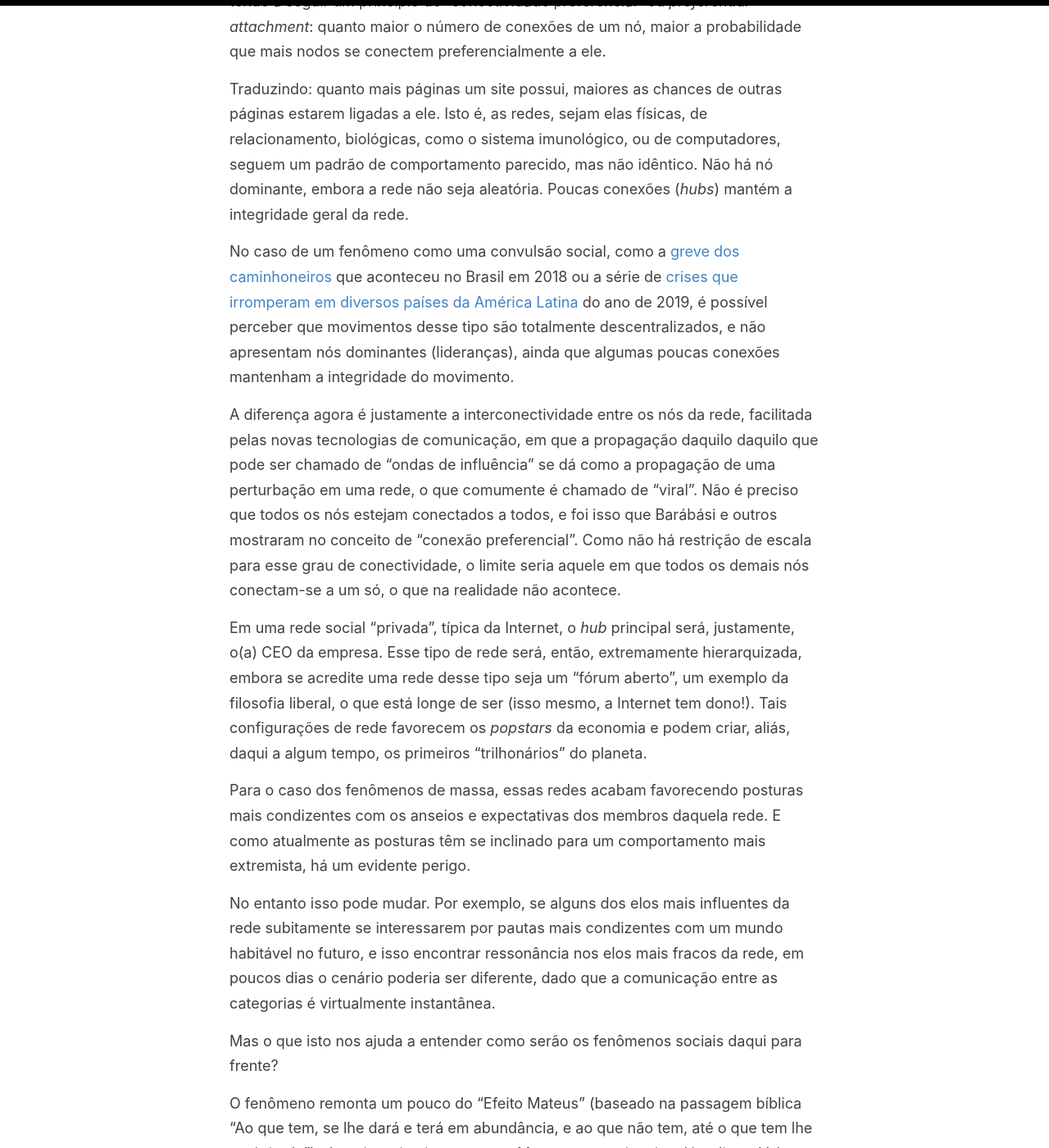
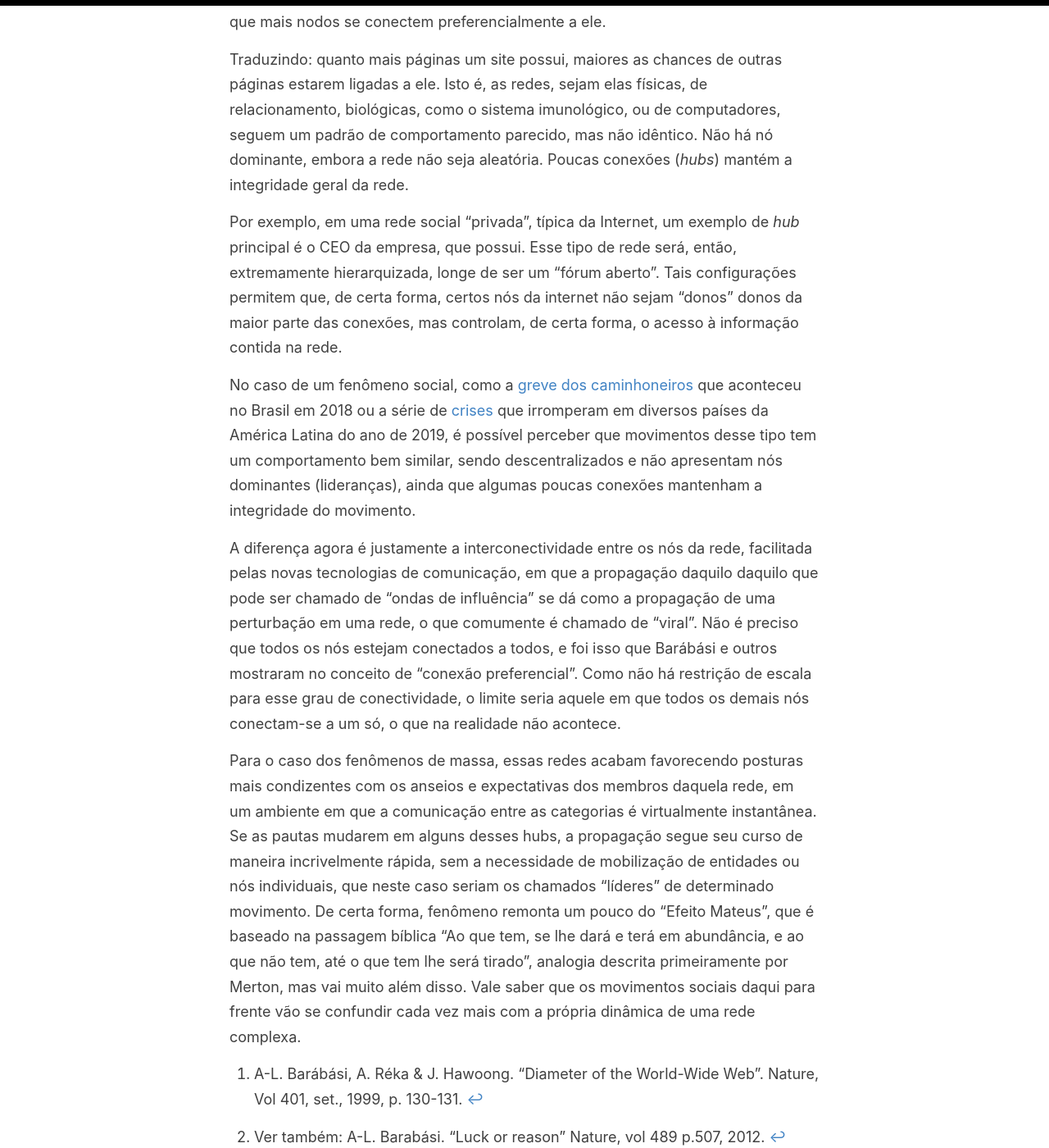
Before and after one commit to tonidandel/otelegrafo_, a Jekyll site: the page built from _posts/2019-11-22-redes-complexas-podem-explicar-fenomenos-sociais.md, in a window 1280 px wide and 1400 px high, scrolled down 773 px. Shown: the whole window at 82% size. Built offline with Jekyll 4.4.1, drawn with Linux system fonts in a browser that asks for light colours; some of the changed text lies outside the part shown.

Commit message:
post-update

```diff
--- a/_posts/2019-11-22-redes-complexas-podem-explicar-fenomenos-sociais.md
+++ b/_posts/2019-11-22-redes-complexas-podem-explicar-fenomenos-sociais.md
@@ -1,30 +1,26 @@
 ---
 layout: post
-title: Redes complexas podem explicar um "viral" do século XXI?
+title: A Ciência Redes pode explicar um "viral"?
 categories: [tecnologia,sociedade]
 ---
 
 Existe um artigo fenomenal da Nature, de 1999, em que os autores (Barábási et
-al) fazem um mapeamento da Internet e de outros sistemas de rede do mundo. [^1] Neste trabalho eles buscavam encontrar uma métrica para estimar o "tamanho" da web e fizeram uma grande descoberta: a de que embora a rede tenha (agora) cerca de três dêcadas de idade, qualquer página poderia ser alcançada com um total de 19 cliques, mesmo considerando o seu tamanho crescente.
+al) fazem um [mapeamento da Internet]([http://barabasi.com/f/65.pdf](http://barabasi.com/f/65.pdf))([^1]) e de outros sistemas de rede do mundo. Neste trabalho eles buscavam encontrar uma métrica para estimar o "tamanho" da web e fizeram uma grande descoberta: a de que embora a rede tenha (agora) cerca de três dêcadas de idade, qualquer página poderia ser alcançada com um total de 19 cliques, mesmo considerando o seu tamanho crescente.
 
-A Internet pode ser pensada como um grande conjunto de nós, que são representados pelas páginas, e um conjunto de arcos, que são representados pelos links que ligam uma página às outras. Os autores concluíram que os nós da Internet possuem graus de conectividade baseadas em uma lei de potência, em que a maioria dos nós tem baixa conectividade ao passo que uma minoria tem alta conectividade. [^2] Em sistemas desse tipo a distribuição de conectividade dos nós tende a seguir um princípio de “conectividade preferencial” ou *preferential attachment*: quanto maior o número de conexões de um nó, maior a probabilidade que mais nodos se conectem preferencialmente a ele.
+A Internet pode ser pensada como um grande conjunto de nós, que são representados pelas páginas, e um conjunto de arcos, que são representados pelos links que ligam uma página às outras. Os autores concluíram que os nós da Internet possuem graus de conectividade baseadas em uma [lei de potência](https://polymer.bu.edu/hes/rp-barabasi12networks.pdf)([^2]), em que a maioria dos nós tem baixa conectividade ao passo que uma minoria tem alta conectividade. Em sistemas desse tipo a distribuição de conectividade dos nós tende a seguir um princípio de “conectividade preferencial” ou *preferential attachment*: quanto maior o número de conexões de um nó, maior a probabilidade que mais nodos se conectem preferencialmente a ele.
 
 Traduzindo: quanto mais páginas um site possui, maiores as chances de outras páginas estarem ligadas a ele. Isto é, as redes, sejam elas físicas, de relacionamento, biológicas, como o sistema imunológico, ou de computadores, seguem um padrão de comportamento parecido, mas não idêntico. Não há nó dominante, embora a rede não seja aleatória. Poucas conexões (*hubs*) mantém a integridade geral da rede.
 
-No caso de um fenômeno como uma convulsão social, como a [greve dos caminhoneiros](https://pt.wikipedia.org/wiki/Greve_dos_caminhoneiros_no_Brasil_em_2018) que aconteceu no Brasil em 2018 ou a série de [crises que irromperam em diversos países da América Latina](https://www.bbc.com/portuguese/internacional-50386894) do ano de 2019, é possível perceber que movimentos desse tipo são totalmente descentralizados, e não apresentam nós dominantes (lideranças), ainda que algumas poucas conexões mantenham a integridade do movimento.
+Por exemplo, em uma rede social "privada", típica da Internet, um exemplo de *hub* principal é o CEO da empresa, que possui. Esse tipo de rede será, então, extremamente hierarquizada, longe de ser um "fórum aberto". Tais configurações permitem que, de certa forma, certos nós da internet não sejam "donos" donos da maior parte das conexões, mas controlam, de certa forma, o acesso à informação contida na rede.
+
+No caso de um fenômeno social, como a [greve dos caminhoneiros](https://pt.wikipedia.org/wiki/Greve_dos_caminhoneiros_no_Brasil_em_2018) que aconteceu no Brasil em 2018 ou a série de [crises](https://www.bbc.com/portuguese/internacional-50386894) que irromperam em diversos países da América Latina do ano de 2019, é possível perceber que movimentos desse tipo tem um comportamento bem similar, sendo descentralizados e não apresentam nós dominantes (lideranças), ainda que algumas poucas conexões mantenham a integridade do movimento.
 
 A diferença agora é justamente a interconectividade entre os nós da rede, facilitada pelas novas tecnologias de comunicação, em que a propagação daquilo daquilo que pode ser chamado de “ondas de influência” se dá como a propagação de uma perturbação em uma rede, o que comumente é chamado de “viral”. Não é preciso que todos os nós estejam conectados a todos, e foi isso que Barábási e outros mostraram no conceito de “conexão preferencial”. Como não há restrição de escala para esse grau
 de conectividade, o limite seria aquele em que todos os demais nós conectam-se a um só, o que na realidade não acontece.
 
-Em uma rede social "privada", típica da Internet, o *hub* principal será, justamente, o(a) CEO da empresa. Esse tipo de rede será, então, extremamente hierarquizada, embora  se acredite uma rede desse tipo seja um "fórum aberto", um exemplo da filosofia liberal, o que está longe de ser (isso mesmo, a Internet tem dono!). Tais configurações de rede favorecem os *popstars* da economia e podem criar, aliás, daqui a algum tempo, os primeiros "trilhonários" do planeta.
+Para o caso dos fenômenos de massa, essas redes acabam favorecendo posturas mais condizentes com os anseios e expectativas dos membros daquela rede, em um ambiente em que a comunicação entre as categorias é virtualmente instantânea. Se as pautas mudarem em alguns desses hubs, a propagação segue seu curso de maneira incrivelmente rápida, sem a necessidade de mobilização de entidades ou nós individuais, que neste caso seriam os chamados "líderes" de determinado movimento. De certa forma, fenômeno remonta um pouco do “Efeito Mateus”,  que é baseado na passagem bíblica “Ao que tem, se lhe dará e terá em abundância, e ao que não tem, até o que tem lhe será tirado”, analogia descrita primeiramente por Merton, mas vai muito além disso. Vale saber que os movimentos sociais daqui para frente vão se confundir cada vez mais com a própria dinâmica de uma rede complexa.
 
-Para o caso dos fenômenos de massa, essas redes acabam favorecendo posturas mais condizentes com os anseios e expectativas dos membros daquela rede. E como atualmente as posturas têm se inclinado para um comportamento mais extremista, há um evidente perigo.
 
-No entanto isso pode mudar. Por exemplo, se alguns dos elos mais  influentes da rede subitamente se interessarem por pautas mais condizentes com um mundo habitável no futuro, e isso encontrar ressonância nos elos mais fracos da rede, em poucos dias o cenário poderia ser diferente, dado que a comunicação entre as categorias é virtualmente instantânea.
-
-Mas o que isto nos ajuda a entender como serão os fenômenos sociais daqui para frente?
-
-O fenômeno remonta um pouco do “Efeito Mateus” (baseado na passagem bíblica “Ao que tem, se lhe dará e terá em abundância, e ao que não tem, até o que tem lhe será tirado”), descrito primeiramente por Merton, mas vai muito além disso. Vale saber que os movimentos sociais daqui para frente apresentarão um padrão de comportamento similar, possibilitados pelas novas tecnologias digitais.
 
 [^1]: A-L. Barábási, A. Réka & J. Hawoong. “Diameter of the World-Wide Web”. Nature, Vol 401, set., 1999, p. 130-131.
 
```
